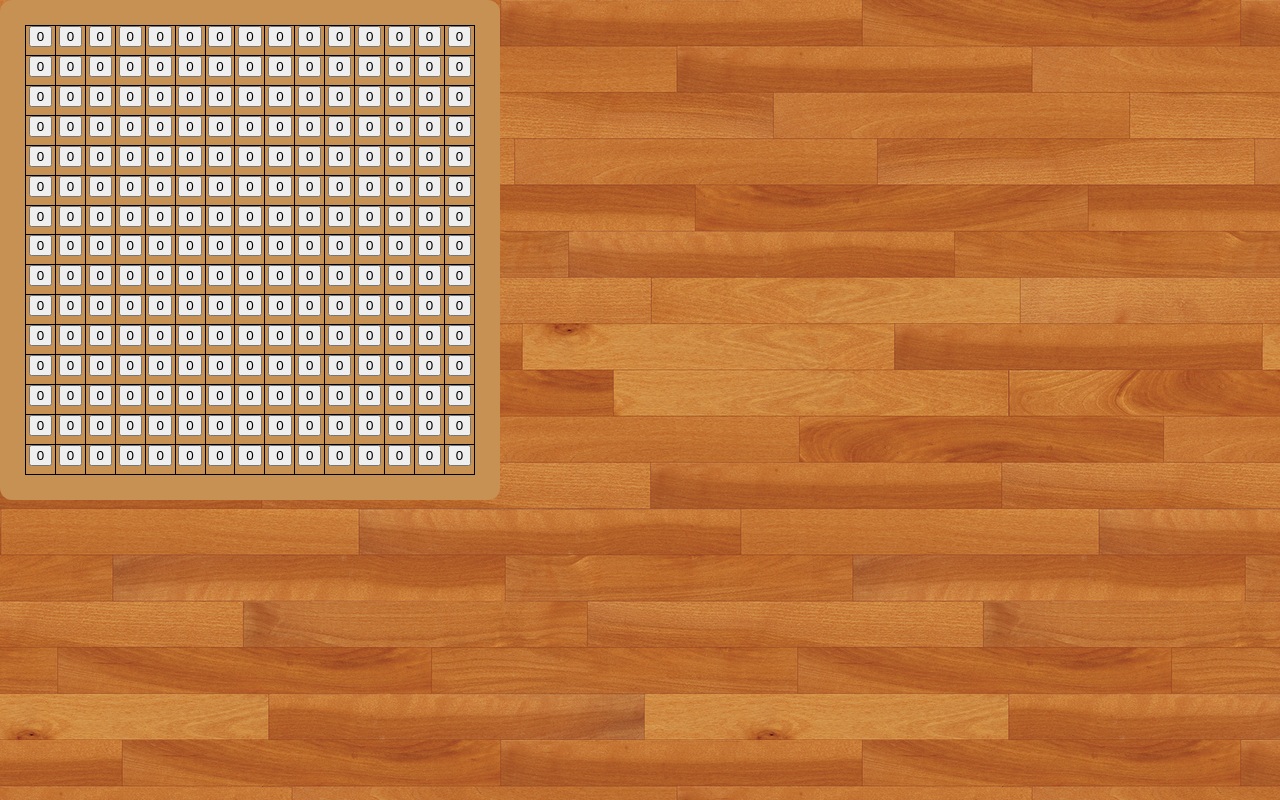
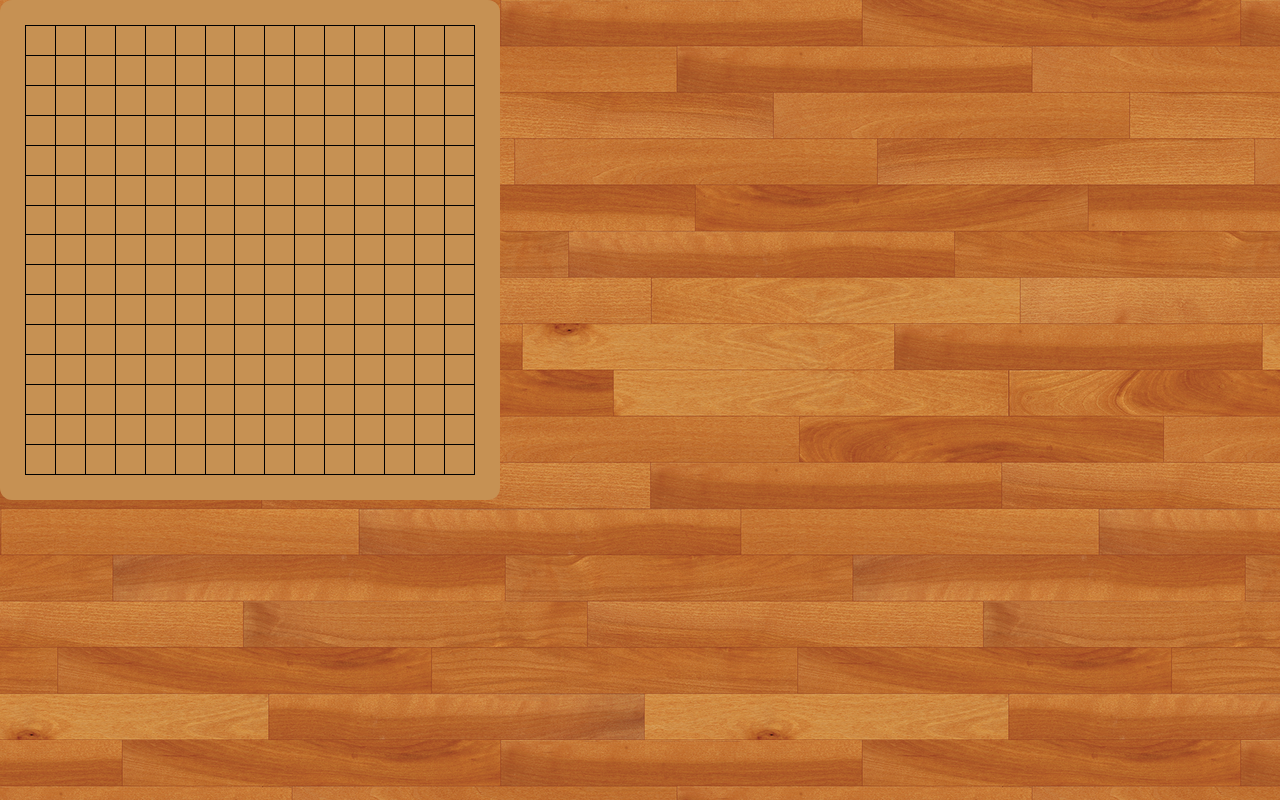
Before and after one commit to drainxc/omok, a React (Create React App) app: page / in a window 1280 px wide. Built offline with nearby package versions, Linux system fonts and the light colour scheme.

Commit message:
[FIX] put

```diff
--- a/src/components/board/index.js
+++ b/src/components/board/index.js
@@ -1,17 +1,19 @@
-import React, { useCallback, useMemo, useState } from "react";
+import React, { useCallback, useMemo, useState , useRef} from "react";
 import * as S from "./styles";
 // import { Compare } from "../compare";
 import { data } from "../../lib/export";
 
 export default function Board() {
   const [board, SetBoard] = useState(data);
+  const [put, setPut] = useState(false);
 
-  const [put, setPut] = useState(false);
   const change = useCallback(
-    (i, j) => {
+    (i, j, e) => {
       setPut(!put);
       SetBoard(board, (board[i][j] = 1));
-      //   Compare(board);
+      // Compare(board);
+      e.target.style = "opacity: 1;"
+      console.log(e.target);
     },
     [board, put]
   );
@@ -24,9 +26,13 @@ export default function Board() {
           <tr>
             {block.map((index, j) => (
               <th>
-                <button id={`${i} ${j}`} onClick={() => change(i, j)}>
-                  {index}
-                </button>
+                <div
+                  id={`${i} ${j}`}
+                  className="stone"
+                  onClick={(e) => change(i, j, e)}
+                >
+                  <span>{index}</span>
+                </div>
               </th>
             ))}
           </tr>
--- a/src/components/board/styles.js
+++ b/src/components/board/styles.js
@@ -29,6 +29,9 @@ export const GameBoard = styled.div`
     margin-top: 20px;
     opacity: 0;
   }
+  span {
+    pointer-events: none;
+  }
   .stone:hover {
     opacity: 40%;
     span {
```
